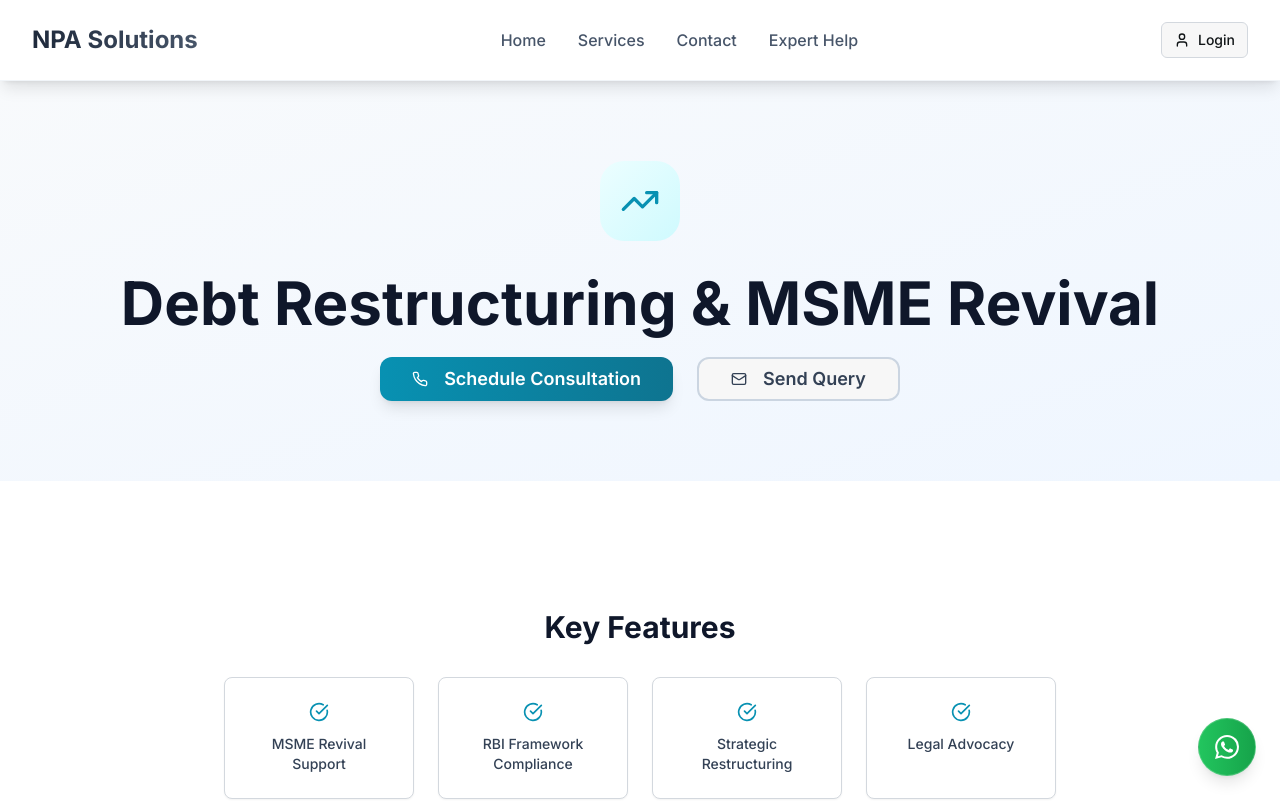
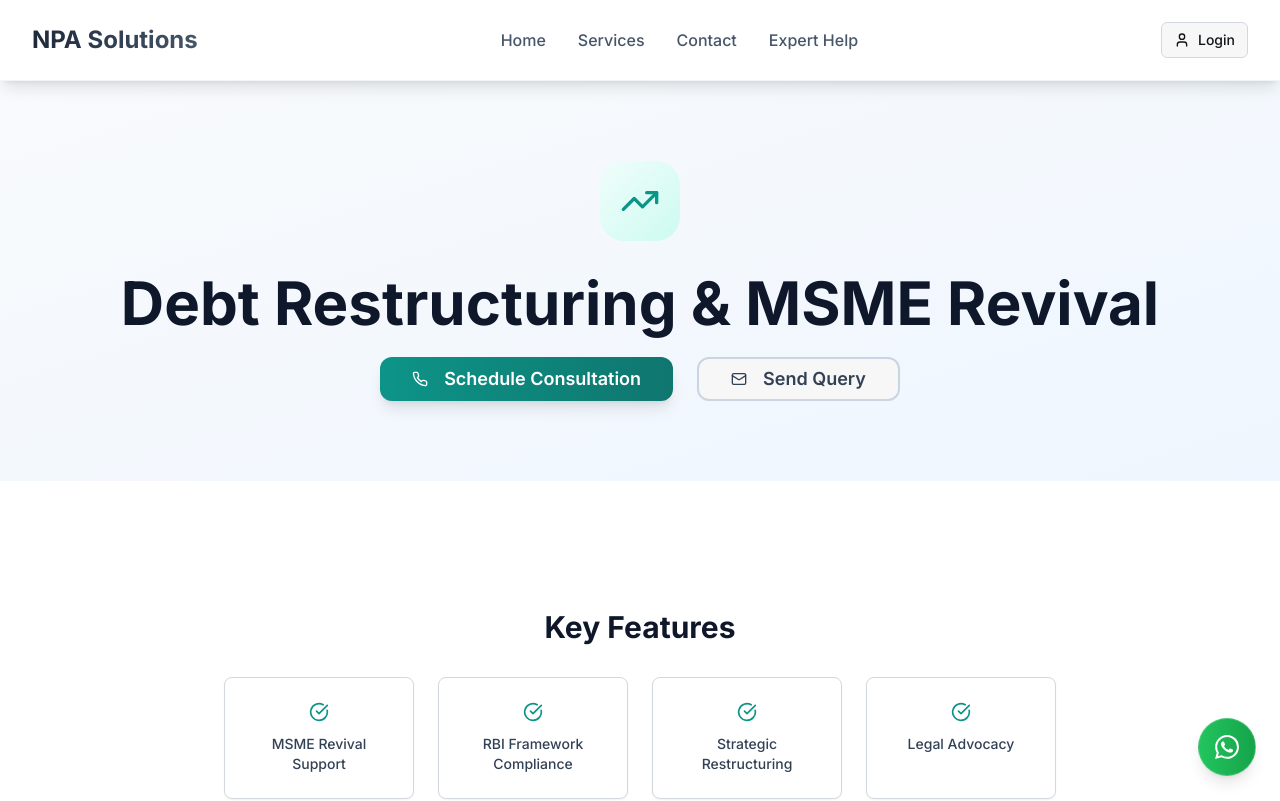
Before and after one commit to NPASolutions/npa-solutions, a React (Vite) app: page /service/debt-restructuring-msme-revival in a window 1280 px wide. Shown: the top 801 px of the page. Built offline with nearby package versions, Linux system fonts and the light colour scheme.

Commit message:
Revert service color changes
Reverted the recent changes to service card colors on the Services page and individual service pages as they were not suitable for the website's theme.

```diff
--- a/src/pages/ServiceDetail.tsx
+++ b/src/pages/ServiceDetail.tsx
@@ -163,10 +163,10 @@ Our strategic intent is twofold: to stall or reverse flawed SARFAESI actions and
       title: "OTS Support & Negotiation",
       subtitle: "Strategic Guidance for Fair & Legally Sound One-Time Settlements",
       icon: FileText,
-      color: "bg-gradient-to-br from-indigo-50 to-indigo-100",
-      iconColor: "text-indigo-600",
-      gradient: "from-indigo-600 to-indigo-700",
-      buttonGradient: "from-indigo-500 to-indigo-600",
+      color: "bg-gradient-to-br from-sky-50 to-sky-100",
+      iconColor: "text-sky-600",
+      gradient: "from-sky-600 to-sky-700",
+      buttonGradient: "from-sky-500 to-sky-600",
       features: ["Strategic OTS Guidance", "Legal Review", "Negotiation Leverage", "Fair Settlement Terms"],
       fullDescription: `A One Time Settlement (OTS) is not something a bank readily offers—it's something you earn the right to negotiate. For borrowers under financial distress, especially those facing SARFAESI enforcement or legal notices, the idea of "settling the loan" may seem like a relief. But in reality, OTS is a legal and strategic outcome, not a shortcut.
 
@@ -198,10 +198,10 @@ At NPA Solutions, we stand with borrowers—not just to close a loan, but to clo
       title: "NCLT / IBC Litigation & Corporate Insolvency",
       subtitle: "NCLT Proceedings and Resolution Planning",
       icon: Building,
-      color: "bg-gradient-to-br from-slate-50 to-slate-100",
-      iconColor: "text-slate-600",
-      gradient: "from-slate-600 to-slate-700",
-      buttonGradient: "from-slate-500 to-slate-600",
+      color: "bg-gradient-to-br from-navy-50 to-navy-100",
+      iconColor: "text-navy-600",
+      gradient: "from-navy-600 to-navy-700",
+      buttonGradient: "from-navy-500 to-navy-600",
       features: ["NCLT Representation", "Resolution Planning", "Asset Protection", "CIRP Support"],
       fullDescription: `IBC Proceedings Before NCLT: Legal Remedies for Distressed Corporates
 
@@ -242,10 +242,10 @@ Our methodology combines legal expertise with business acumen:
       title: "Debt Restructuring & MSME Revival",
       subtitle: "Revival-Focused Legal Support for MSMEs & Distressed Borrowers",
       icon: TrendingUp,
-      color: "bg-gradient-to-br from-cyan-50 to-cyan-100",
-      iconColor: "text-cyan-600",
-      gradient: "from-cyan-600 to-cyan-700",
-      buttonGradient: "from-cyan-500 to-cyan-600",
+      color: "bg-gradient-to-br from-teal-50 to-teal-100",
+      iconColor: "text-teal-600",
+      gradient: "from-teal-600 to-teal-700",
+      buttonGradient: "from-teal-500 to-teal-600",
       features: ["MSME Revival Support", "RBI Framework Compliance", "Strategic Restructuring", "Legal Advocacy"],
       fullDescription: `Financial stress in a business doesn't always mean failure—it often just means timely restructuring is needed. For MSMEs in particular, the Reserve Bank of India (RBI) has issued several guidelines that allow for restructuring of viable accounts without waiting for the account to become an NPA.
 
--- a/src/pages/Services.tsx
+++ b/src/pages/Services.tsx
@@ -46,27 +46,27 @@ If you're struggling with a Non-Performing Asset, our team is here to help you m
     title: "Debt Restructuring & MSME Revival",
     description: "Revive, restructure & reposition your business for sustainable growth and survival.",
     icon: TrendingUp,
-    color: "bg-gradient-to-br from-cyan-50 to-cyan-100",
-    iconColor: "text-cyan-600",
-    gradient: "from-cyan-500 to-cyan-600",
+    color: "bg-gradient-to-br from-teal-50 to-teal-100",
+    iconColor: "text-teal-600",
+    gradient: "from-teal-500 to-teal-600",
     features: ["Business Revival", "Debt Restructuring", "Growth Strategy"],
     popular: false
   }, {
     title: "NCLT / IBC Litigation & Corporate Insolvency",
     description: "Navigate CIRP, liquidation, or resolution proceedings with precision before NCLT.",
     icon: Building,
-    color: "bg-gradient-to-br from-slate-50 to-slate-100",
-    iconColor: "text-slate-600",
-    gradient: "from-slate-500 to-slate-600",
+    color: "bg-gradient-to-br from-navy-50 to-navy-100",
+    iconColor: "text-navy-600",
+    gradient: "from-navy-500 to-navy-600",
     features: ["NCLT Representation", "Resolution Planning", "Asset Protection"],
     popular: false
   }, {
     title: "OTS Support & Negotiation",
     description: "Achieve favorable One-Time Settlement terms with expert-backed negotiation strategies.",
     icon: FileText,
-    color: "bg-gradient-to-br from-indigo-50 to-indigo-100",
-    iconColor: "text-indigo-600",
-    gradient: "from-indigo-500 to-indigo-600",
+    color: "bg-gradient-to-br from-sky-50 to-sky-100",
+    iconColor: "text-sky-600",
+    gradient: "from-sky-500 to-sky-600",
     features: ["Negotiation Support", "Settlement Strategy", "Documentation"],
     popular: false
   }];
```
